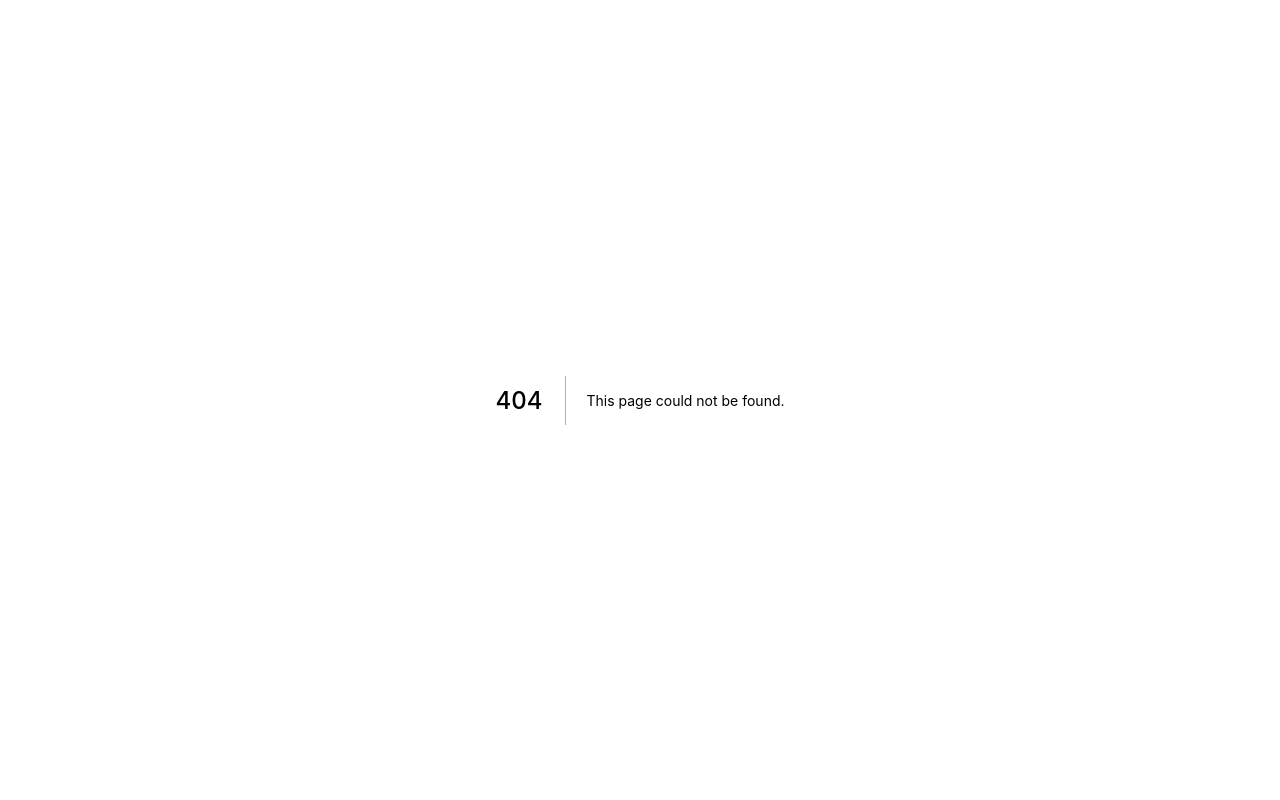
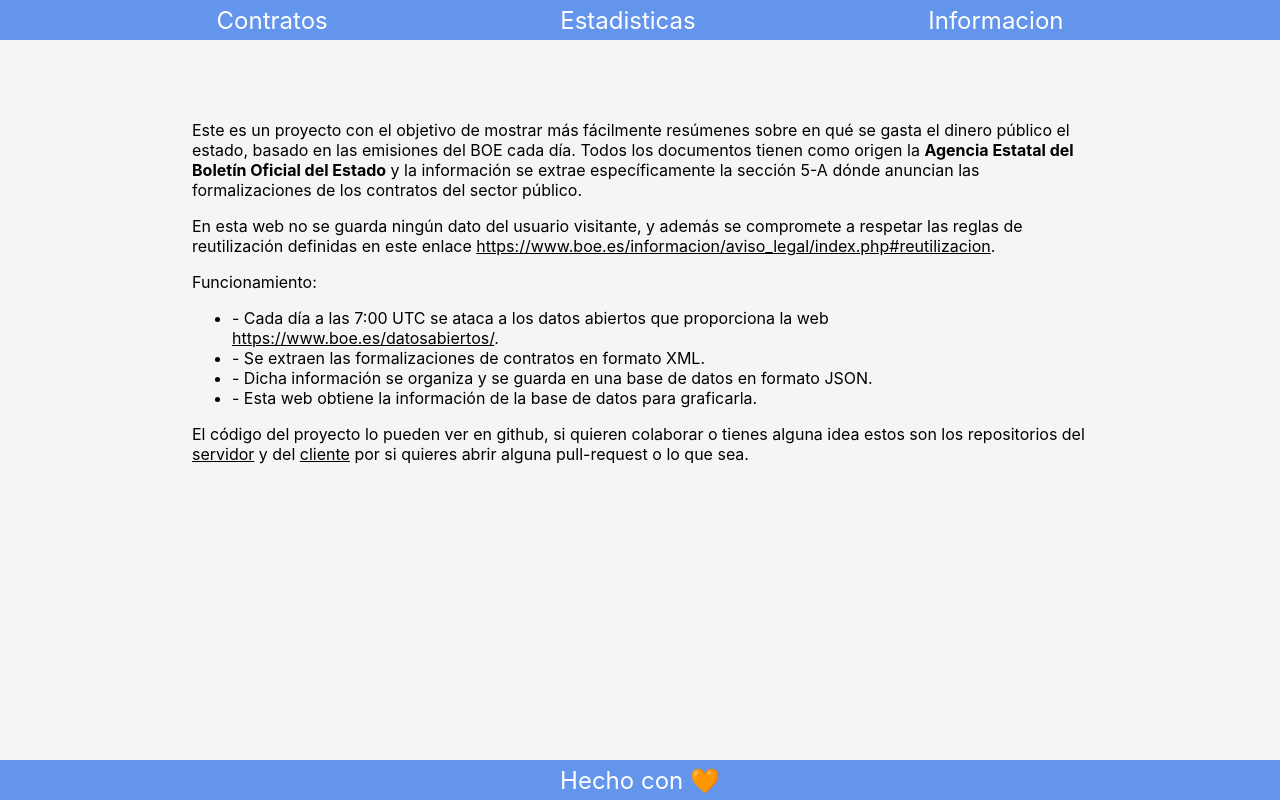
Before and after one commit to 0fprod/boe-frontend, a Next.js app: page /informacion in a window 1280 px wide. Before the commit this address had no page. Built offline with nearby package versions, Linux system fonts and the light colour scheme.

Commit message:
feat: implementada la pagina de informacion

```diff
--- /dev/null
+++ b/pages/informacion.tsx
@@ -0,0 +1,14 @@
+import type { NextPage } from 'next';
+import React from 'react';
+import { Informacion } from '../src/Components/Info/Informacion';
+import { Layout } from '../src/Layout/Layout';
+
+const Info: NextPage = () => {
+  return (
+    <Layout>
+      <Informacion />
+    </Layout>
+  );
+};
+
+export default Info;
--- /dev/null
+++ b/src/Components/Info/Informacion.styled.ts
@@ -0,0 +1,11 @@
+import styled from 'styled-components';
+
+export const InformacionWrapper = styled.article`
+  max-width: 70vw;
+  margin: 0 auto;
+  padding-top: 4rem;
+
+  a {
+    text-decoration: underline;
+  }
+`;
--- /dev/null
+++ b/src/Components/Info/Informacion.tsx
@@ -0,0 +1,41 @@
+import React from 'react';
+import { InformacionWrapper } from './Informacion.styled';
+
+export const Informacion: React.FC<{}> = () => {
+  return (
+    <InformacionWrapper>
+      <p>
+        Este es un proyecto con el objetivo de mostrar más fácilmente resúmenes sobre en qué se gasta el dinero público el estado, basado en
+        las emisiones del BOE cada día. Todos los documentos tienen como origen la{' '}
+        <strong>Agencia Estatal del Boletín Oficial del Estado</strong> y la información se extrae específicamente la sección 5-A dónde
+        anuncian las formalizaciones de los contratos del sector público.
+      </p>
+      <p>
+        En esta web no se guarda ningún dato del usuario visitante, y además se compromete a respetar las reglas de reutilización definidas
+        en este enlace{' '}
+        <a rel="noreferrer" href="https://www.boe.es/informacion/aviso_legal/index.php#reutilizacion" target="_blank">
+          https://www.boe.es/informacion/aviso_legal/index.php#reutilizacion
+        </a>
+        .
+      </p>
+      <p>Funcionamiento:</p>
+      <ul>
+        <li>
+          - Cada día a las 7:00 UTC se ataca a los datos abiertos que proporciona la web{' '}
+          <a rel="noreferrer" href="https://www.boe.es/datosabiertos/">
+            https://www.boe.es/datosabiertos/
+          </a>
+          .
+        </li>
+        <li> - Se extraen las formalizaciones de contratos en formato XML.</li>
+        <li> - Dicha información se organiza y se guarda en una base de datos en formato JSON. </li>
+        <li> - Esta web obtiene la información de la base de datos para graficarla.</li>
+      </ul>
+      <p>
+        El código del proyecto lo pueden ver en github, si quieren colaborar o tienes alguna idea estos son los repositorios del{' '}
+        <a href="https://github.com/franjpr/boe-backend">servidor</a> y del <a href="https://github.com/franjpr/boe-frontend">cliente</a>{' '}
+        por si quieres abrir alguna pull-request o lo que sea.
+      </p>
+    </InformacionWrapper>
+  );
+};
--- a/src/Layout/NavMenu/NavMenu.tsx
+++ b/src/Layout/NavMenu/NavMenu.tsx
@@ -19,8 +19,8 @@ export const NavMenu: React.FC<Props> = ({}) => {
           </Link>
         </StyledLi>
         <StyledLi>
-          <Link href="/info" passHref>
-            <StyledAnchor>Info</StyledAnchor>
+          <Link href="/informacion" passHref>
+            <StyledAnchor>Informacion</StyledAnchor>
           </Link>
         </StyledLi>
       </StyledUl>
```
Also changed, not shown: pages/info.tsx (deleted, +0 -9 lines).
